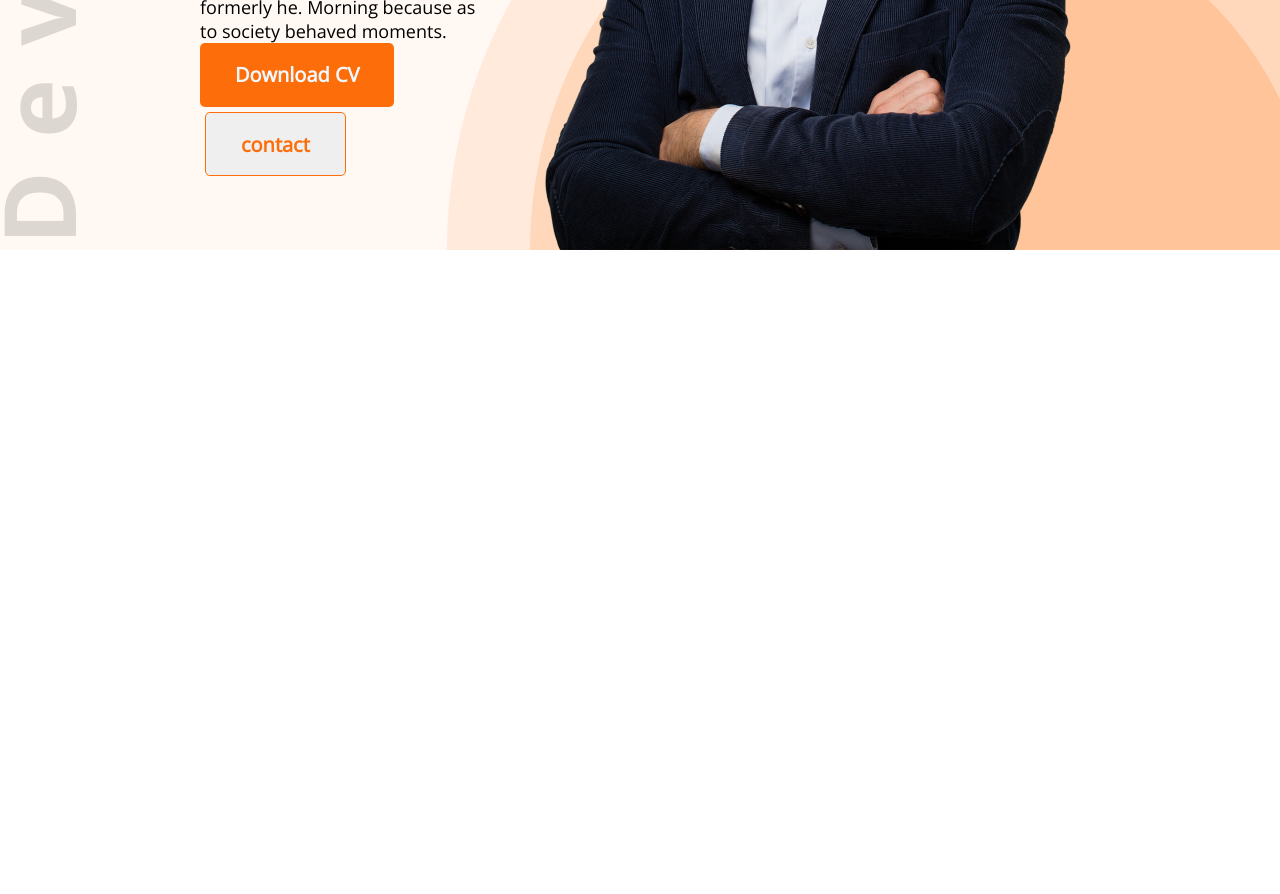
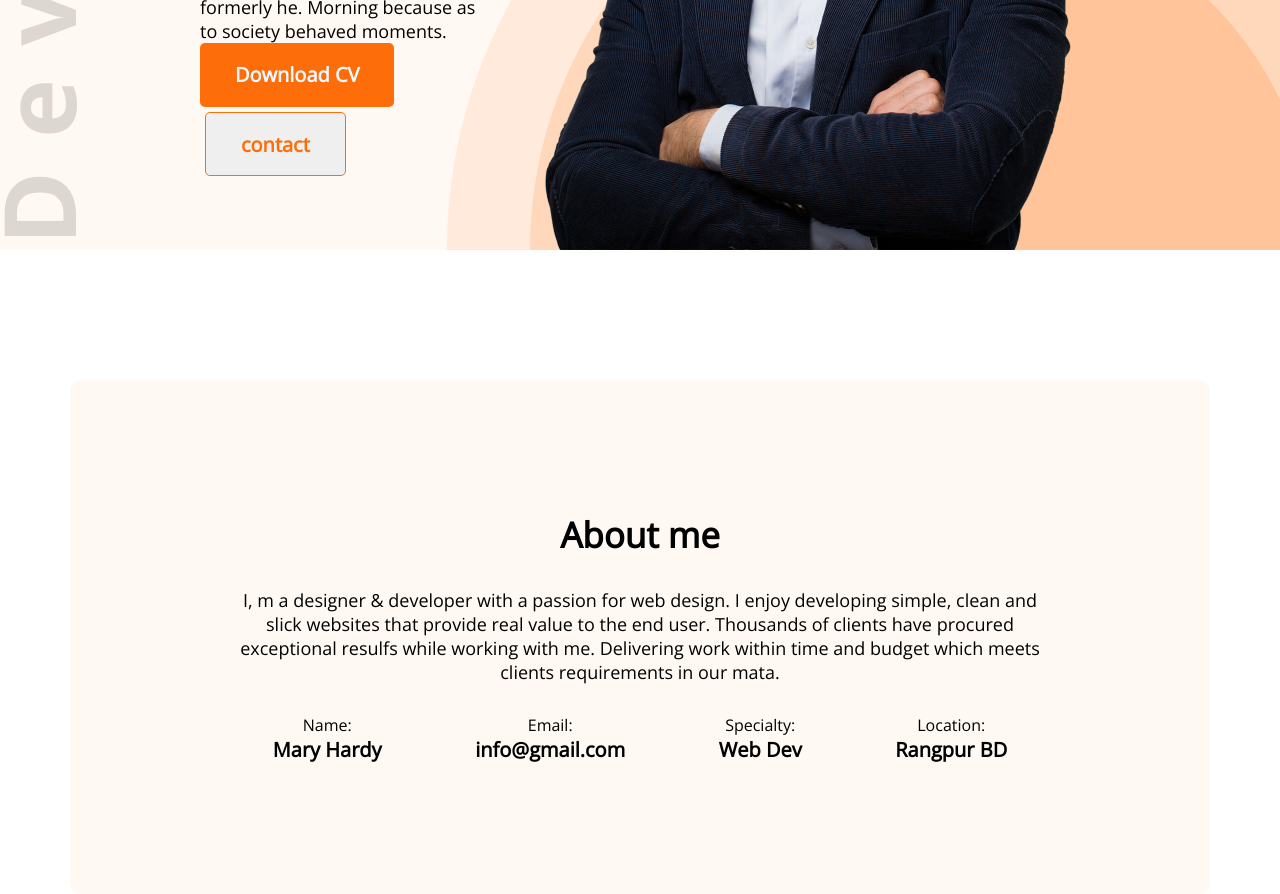
Before and after one commit to khalekur-phero/mary-portfolio, a plain HTML site: page index.html in a window 1280 px wide. Shown: the part 590-1484 px from the top of the page. Before the commit the page ends 840 px from the top, so only its background shows below. Drawn offline with nearby package versions, Linux system fonts and the light colour scheme.

Commit message:
mary-portfolio

```diff
--- a/index.html
+++ b/index.html
@@ -40,7 +40,35 @@
 
         </div>
     </header>
-    <main></main>
+    <main>
+        <section class="section-title">
+            <h3 class="section-head">About me</h3>
+            <p class="section-p">I, m a designer & developer with a passion for web design. I enjoy developing simple,
+                clean and slick websites that
+                provide real value to the end user. Thousands of clients have procured exceptional resulfs while working
+                with me.
+                Delivering work within time and budget which meets clients requirements in our mata.</p>
+            <div class="info">
+                <div class="info-name">
+                    <p class="name-info">Name:</p>
+                    <p class="mary">Mary Hardy</p>
+                </div>
+                <div class="info-mail">
+                    <p class="mail-info">Email:</p>
+                    <p class="gmail">info@gmail.com</p>
+                </div>
+                <div class="info-specialty">
+                    <p class="Specialty-info">Specialty:</p>
+                    <p class="web">Web Dev</p>
+                </div>
+                <div class="info-location">
+                    <p class="location-info">Location:</p>
+                    <p class="rangpur">Rangpur BD</p>
+                </div>
+            </div>
+        </section>
+
+    </main>
     <footer></footer>
 </body>
 
--- a/styles.css
+++ b/styles.css
@@ -89,3 +89,67 @@ nav li {
     font-size: 20px;
     padding: 18px 35px;
 }
+
+main {
+    max-width: 1140px;
+    margin: 0 auto;
+    background: #FFF8F3;
+    border-radius: 10px;
+}
+
+.section-title {
+    margin-top: 130px;
+    text-align: center;
+    padding: 131px 156px;
+
+
+}
+
+.section-head {
+    font-family: 'Open Sans';
+    font-style: normal;
+    font-weight: 700;
+    font-size: 35px;
+}
+
+.section-p {
+    margin-top: 30px;
+    font-family: 'Open Sans';
+    font-style: normal;
+    font-weight: 400;
+    font-size: 18px;
+}
+
+.info {
+    display: flex;
+    justify-content: space-around;
+    margin-top: 30px;
+}
+
+.mary {
+    font-family: 'Open Sans';
+    font-style: normal;
+    font-weight: 700;
+    font-size: 20px;
+}
+
+.gmail {
+    font-family: 'Open Sans';
+    font-style: normal;
+    font-weight: 700;
+    font-size: 20px;
+}
+
+.web {
+    font-family: 'Open Sans';
+    font-style: normal;
+    font-weight: 700;
+    font-size: 20px;
+}
+
+.rangpur {
+    font-family: 'Open Sans';
+    font-style: normal;
+    font-weight: 700;
+    font-size: 20px;
+}
```
